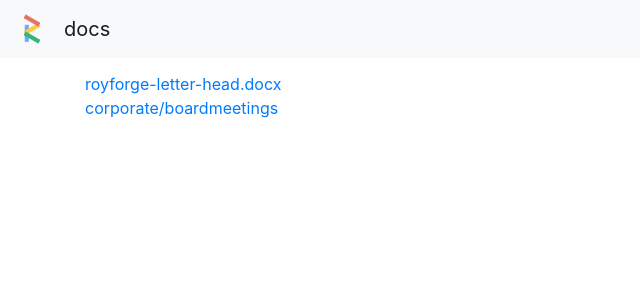
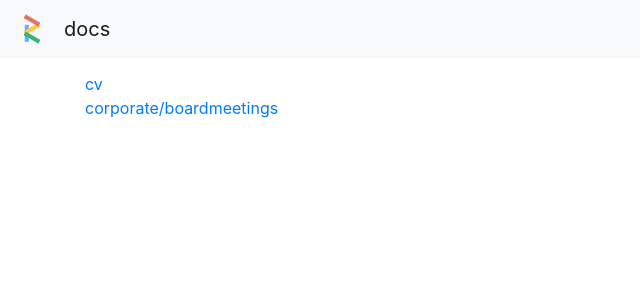
Before and after one commit to royforge/docs, a Jekyll site: the page built from index.md, in a window 1280 px wide. Shown: the top 300 px of the page, without its empty margins (0-640 px from the left). Built offline with Jekyll 4.4.1, drawn with Linux system fonts in a browser that asks for light colours.

Commit message:
Update _config.yml

```diff
--- a/_config.yml
+++ b/_config.yml
@@ -11,7 +11,7 @@ plugins:
 
 #list of documents
 rootdocs:
-  - royforge-letter-head.docx
+  - cv
   - corporate/boardmeetings
 
 rootfolders:
@@ -21,3 +21,5 @@ rootfolders:
       - 02-attendance-sheet-board-meeting.docx
       - 03-MoM-Board-Meeting.docx
       - 04-CTC-BR.docx
+  cv:
+    - xyz-binod.docx
```
